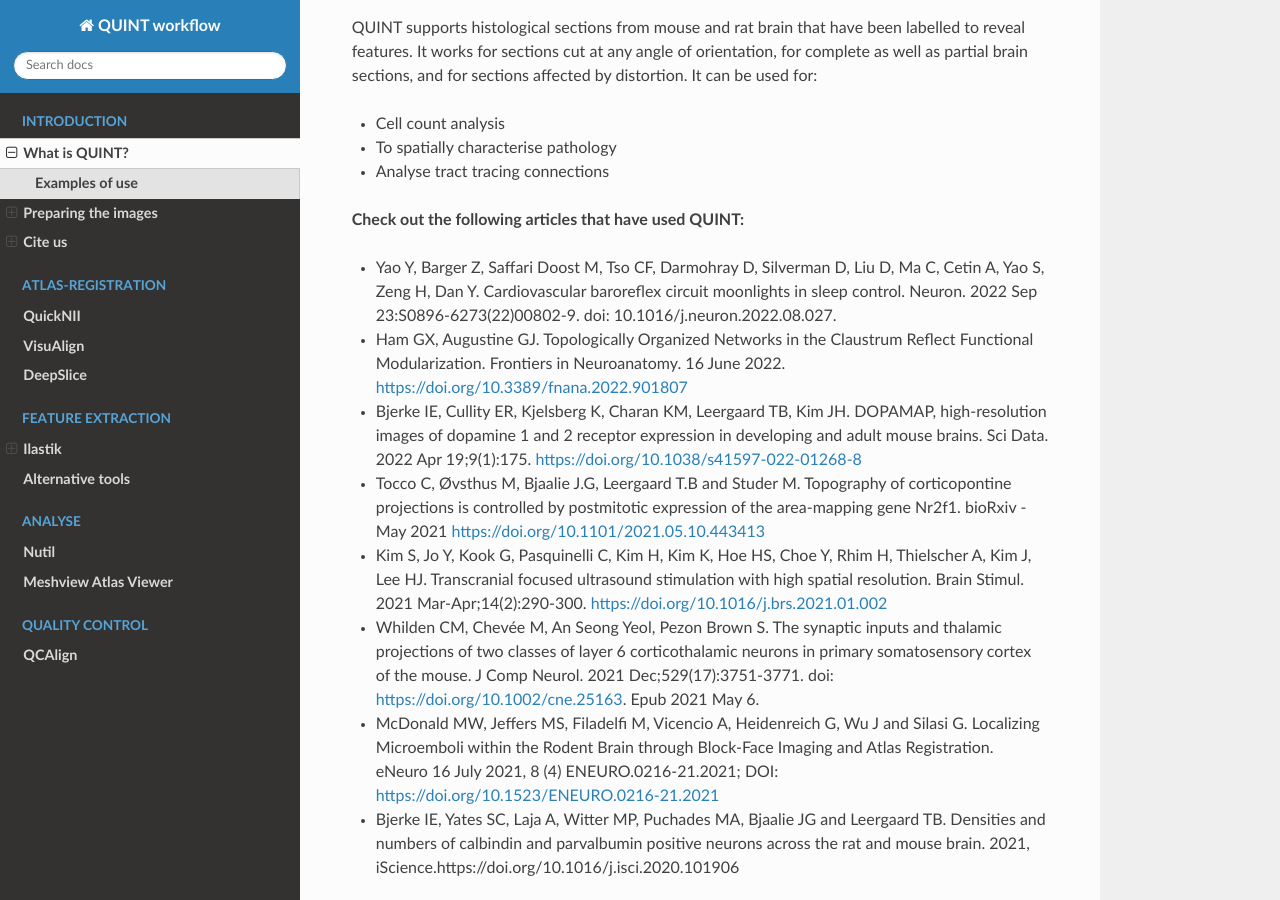
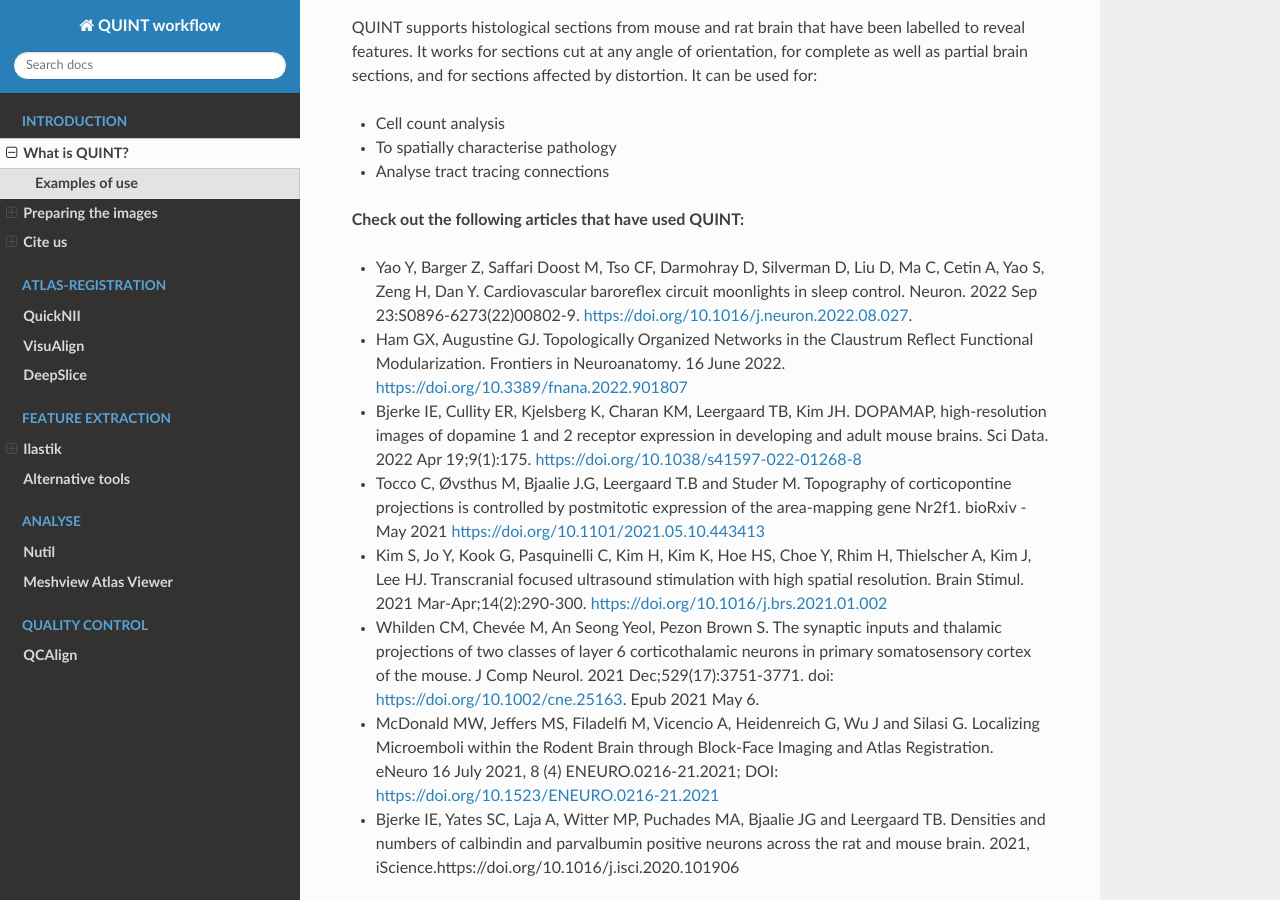
Before and after one commit to Neural-Systems-at-UIO/QUINT_workflow, a Sphinx documentation site: the page built from docs/QUINTintro.rst, in a window 1280 px wide and 900 px high, scrolled down 1571 px. Built offline with Sphinx 7.4.7 and the Read the Docs theme 2.0.0, drawn with Linux system fonts in a browser that asks for light colours; some of the changed lines change nothing that is shown.

Commit message:
Update QUINTintro.rst

```diff
--- a/docs/QUINTintro.rst
+++ b/docs/QUINTintro.rst
@@ -39,7 +39,7 @@
 
 **Check out the following articles that have used QUINT:**
 
-* Yao Y, Barger Z, Saffari Doost M, Tso CF, Darmohray D, Silverman D, Liu D, Ma C, Cetin A, Yao S, Zeng H, Dan Y. Cardiovascular baroreflex circuit moonlights in sleep control. Neuron. 2022 Sep 23:S0896-6273(22)00802-9. doi: 10.1016/j.neuron.2022.08.027.
+* Yao Y, Barger Z, Saffari Doost M, Tso CF, Darmohray D, Silverman D, Liu D, Ma C, Cetin A, Yao S, Zeng H, Dan Y. Cardiovascular baroreflex circuit moonlights in sleep control. Neuron. 2022 Sep 23:S0896-6273(22)00802-9. https://doi.org/10.1016/j.neuron.2022.08.027.
 
 * Ham GX, Augustine GJ. Topologically Organized Networks in the Claustrum Reflect Functional Modularization. Frontiers in Neuroanatomy. 16 June 2022. https://doi.org/10.3389/fnana.2022.901807
 
```
